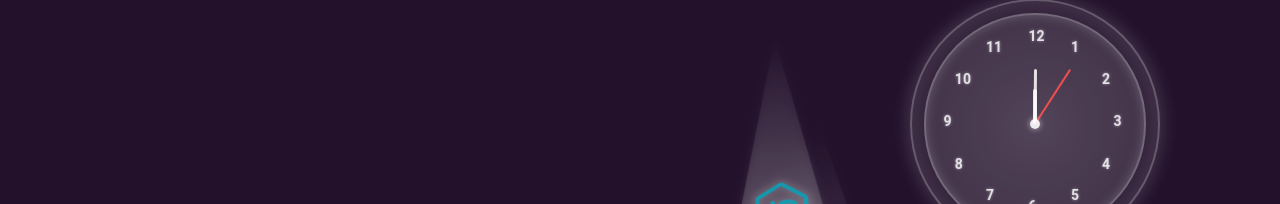
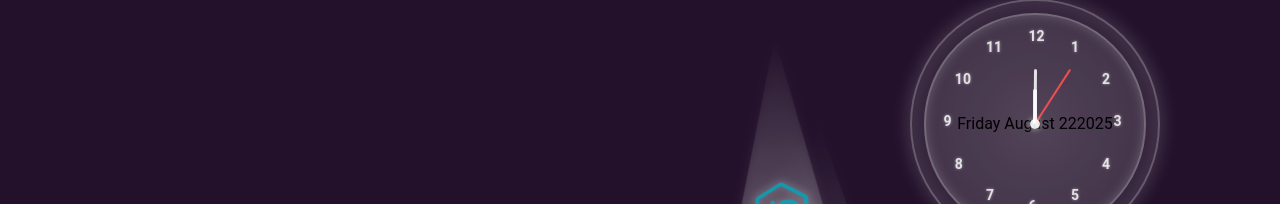
Before and after one commit to ArkDriveDev/Portfolio, a React (Vite) app: page /home in a window 1280 px wide. Shown: the part 91-295 px from the top of the page. Built offline with nearby package versions, Linux system fonts and the light colour scheme.

Commit message:
Added date on watch face in home.tsx

```diff
--- a/src/pages/Home.tsx
+++ b/src/pages/Home.tsx
@@ -27,7 +27,16 @@ const Home: React.FC = () => {
             <div className="hand hour"></div>
             <div className="hand minute"></div>
             <div className="hand second"></div>
+
+            {/* Date display */}
+            <div className="date-top">
+              {"Friday August 22".split("").map((char, i) => <span key={i}>{char}</span>)}
+            </div>
+            <div className="date-bottom">
+              {"2025".split("").map((char, i) => <span key={i}>{char}</span>)}
+            </div>
           </div>
+
         </div>
 
         <div className="avatar-status-container">
```
